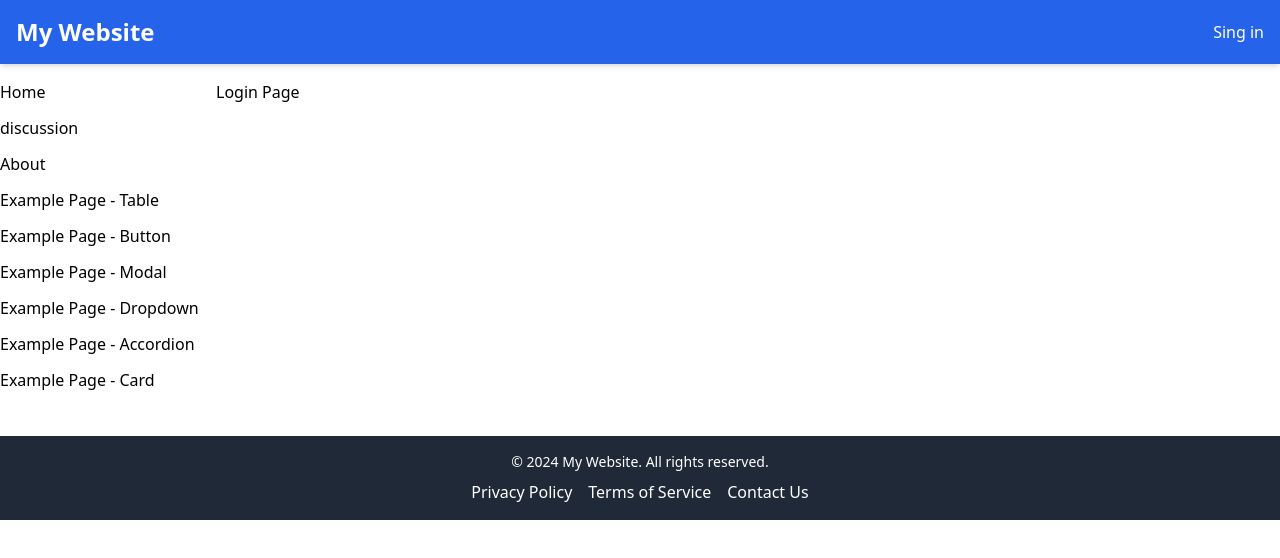
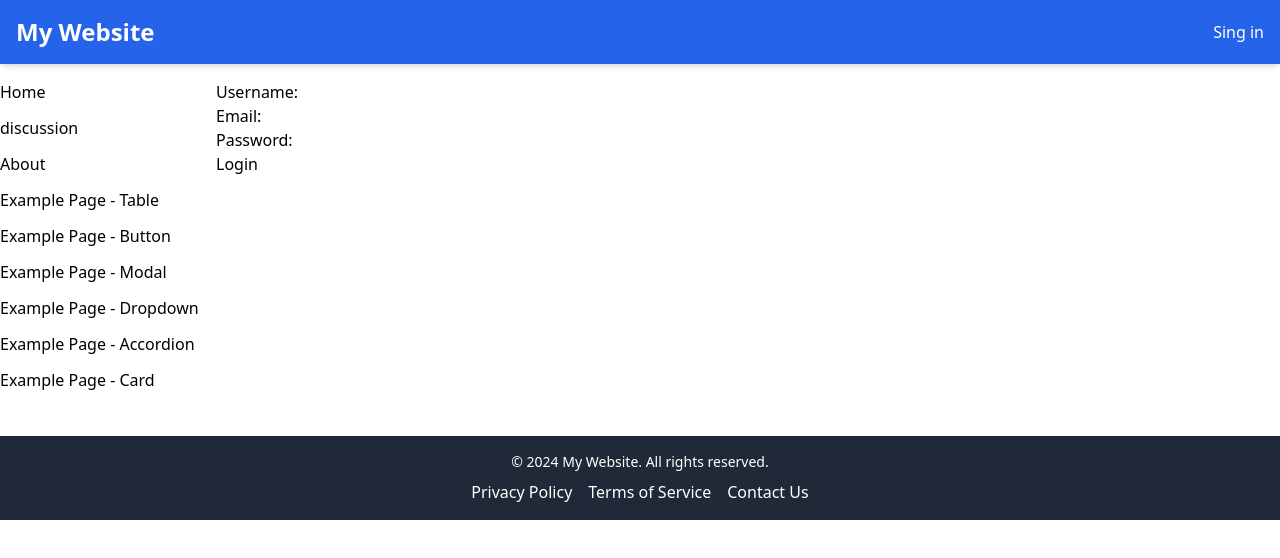
Before and after one commit to kirbeee/thu-senior-project, a React (Create React App) app in the folder frontend/: page /login in a window 1280 px wide. Shown: the top 558 px of the page. Built offline with nearby package versions, Linux system fonts and the light colour scheme.

Commit message:
modified frontend

```diff
--- /dev/null
+++ b/frontend/src/components/LoginForm.js
@@ -0,0 +1,59 @@
+import React, { useState } from 'react';
+import axios from 'axios';
+
+const LoginForm = () => {
+    const [username, setUsername] = useState('');
+    const [email, setEmail] = useState('');
+    const [password, setPassword] = useState('');
+    const [error, setError] = useState(null);
+
+    const handleSubmit = async (e) => {
+        e.preventDefault();
+        try {
+            const response = await axios.post('http://localhost:8000/dj-rest-auth/login/', {
+                username,
+                email,
+                password,
+            });
+            // 存儲 token，這裡假設使用 Local Storage 存儲
+            localStorage.setItem('authToken', response.data.key);
+            setError(null);
+            // 重定向到主頁或顯示登入成功
+        } catch (err) {
+            setError('Login failed. Please check your credentials.');
+        }
+    };
+
+    return (
+        <form onSubmit={handleSubmit}>
+            <div>
+                <label>Username:</label>
+                <input
+                    type="username"
+                    value={username}
+                    onChange={(e) => setUsername(e.target.value)}
+                />
+            </div>
+            <div>
+                <label>Email:</label>
+                <input
+                    type="email"
+                    value={email}
+                    onChange={(e) => setEmail(e.target.value)}
+                />
+            </div>
+            <div>
+                <label>Password:</label>
+                <input
+                    type="password"
+                    value={password}
+                    onChange={(e) => setPassword(e.target.value)}
+                />
+            </div>
+            {error && <p>{error}</p>}
+            <button type="submit">Login</button>
+        </form>
+    );
+};
+
+export default LoginForm;
--- a/frontend/src/pages/LoginPage.js
+++ b/frontend/src/pages/LoginPage.js
@@ -1,8 +1,8 @@
+import LoginForm from "../components/LoginForm";
+
 function LoginPage(){
     return (
-        <div>
-            Login Page
-        </div>
+        <LoginForm />
     )
 }
 
```
